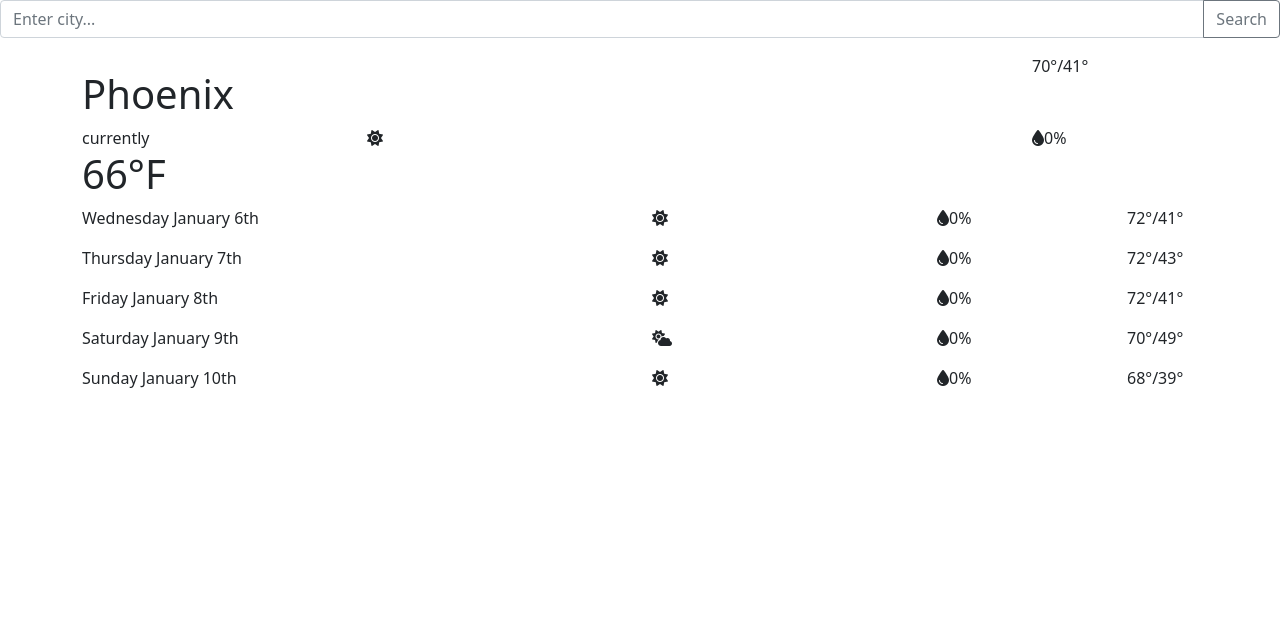
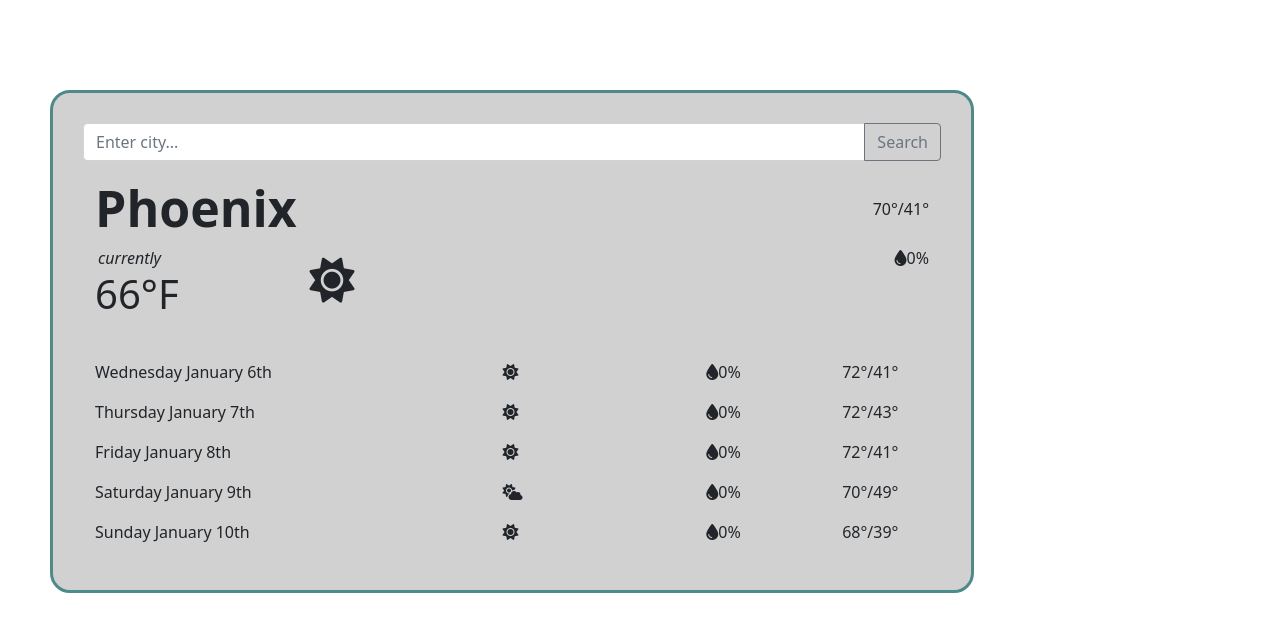
Before and after one commit to merriamatwork/practice, a plain HTML site: page index.html in a window 1280 px wide. Drawn offline with nearby package versions, Linux system fonts and the light colour scheme.

Commit message:
fixed source ref issue

```diff
--- a/index.html
+++ b/index.html
@@ -4,7 +4,7 @@
     <meta charset="UTF-8" />
     <meta name="viewport" content="width=device-width, initial-scale=1.0" />
     <title>SheCodes Weather App</title>
-    <link href="src/styles.css" rel="stylesheet" type="text/css" />
+    <link href="styles.css" rel="stylesheet" type="text/css" />
     <link
       href="https://cdn.jsdelivr.net/npm/bootstrap@5.0.0-beta1/dist/css/bootstrap.min.css"
       rel="stylesheet"
@@ -121,6 +121,6 @@
         </div>
       </div>
     </div>
-    <script src="src/index.js" defer="defer"></script>
+    <script src="index.js" defer="defer"></script>
   </body>
 </html>
--- a/style.css
+++ b/styles.css
@@ -1,7 +1,7 @@
 body {
   font-family: "Lato", sans-serif;
   font-weight: 300;
-  width: 70%;
+  width: 80%;
   padding: 50px;
   margin: 0 auto;
   color: #222831;
@@ -15,7 +15,7 @@ body {
   margin-top: 40px;
 }
 
-input-group mb-3 {
+#city-search {
   width: 100%;
 }
 
```
